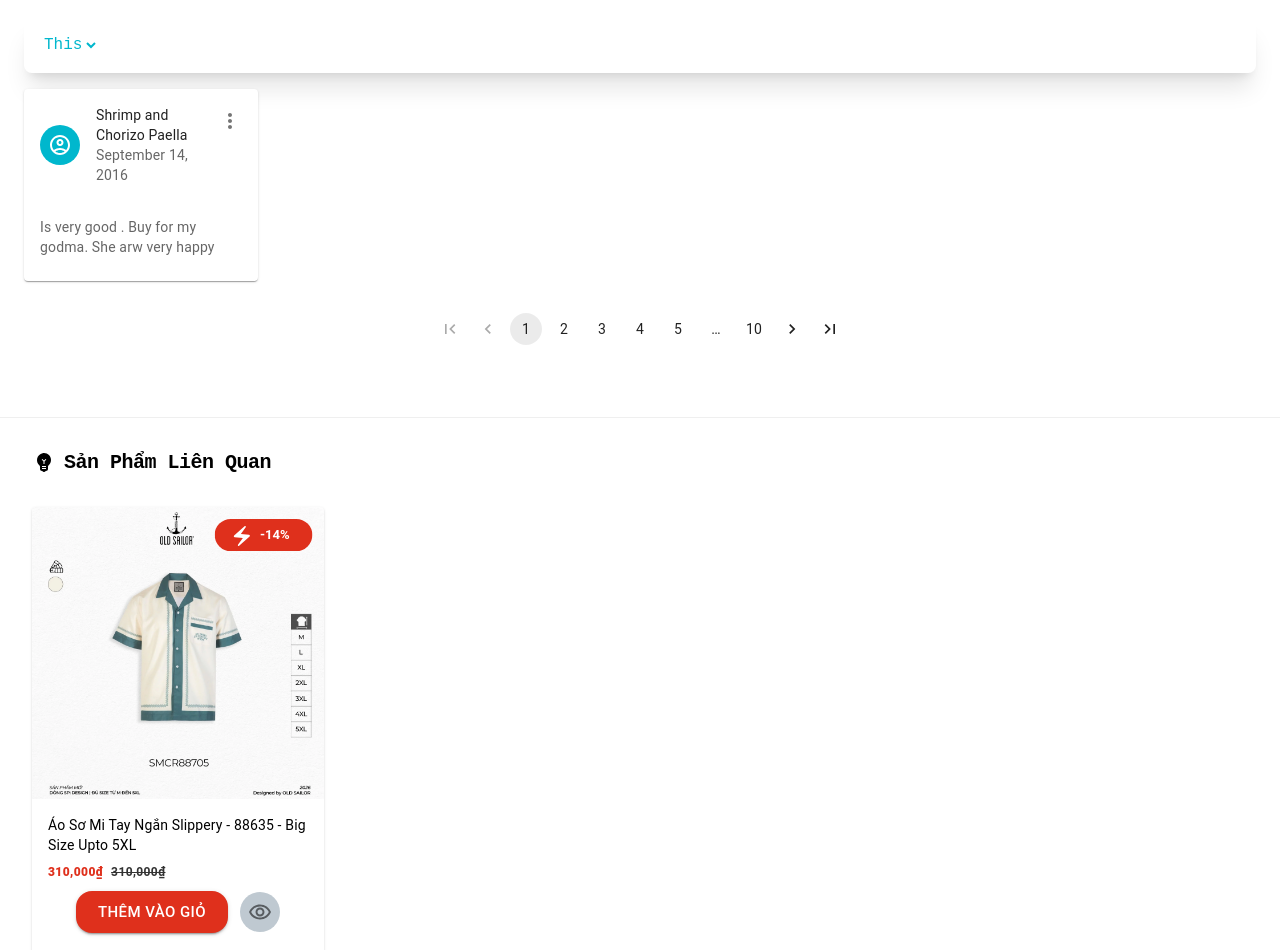
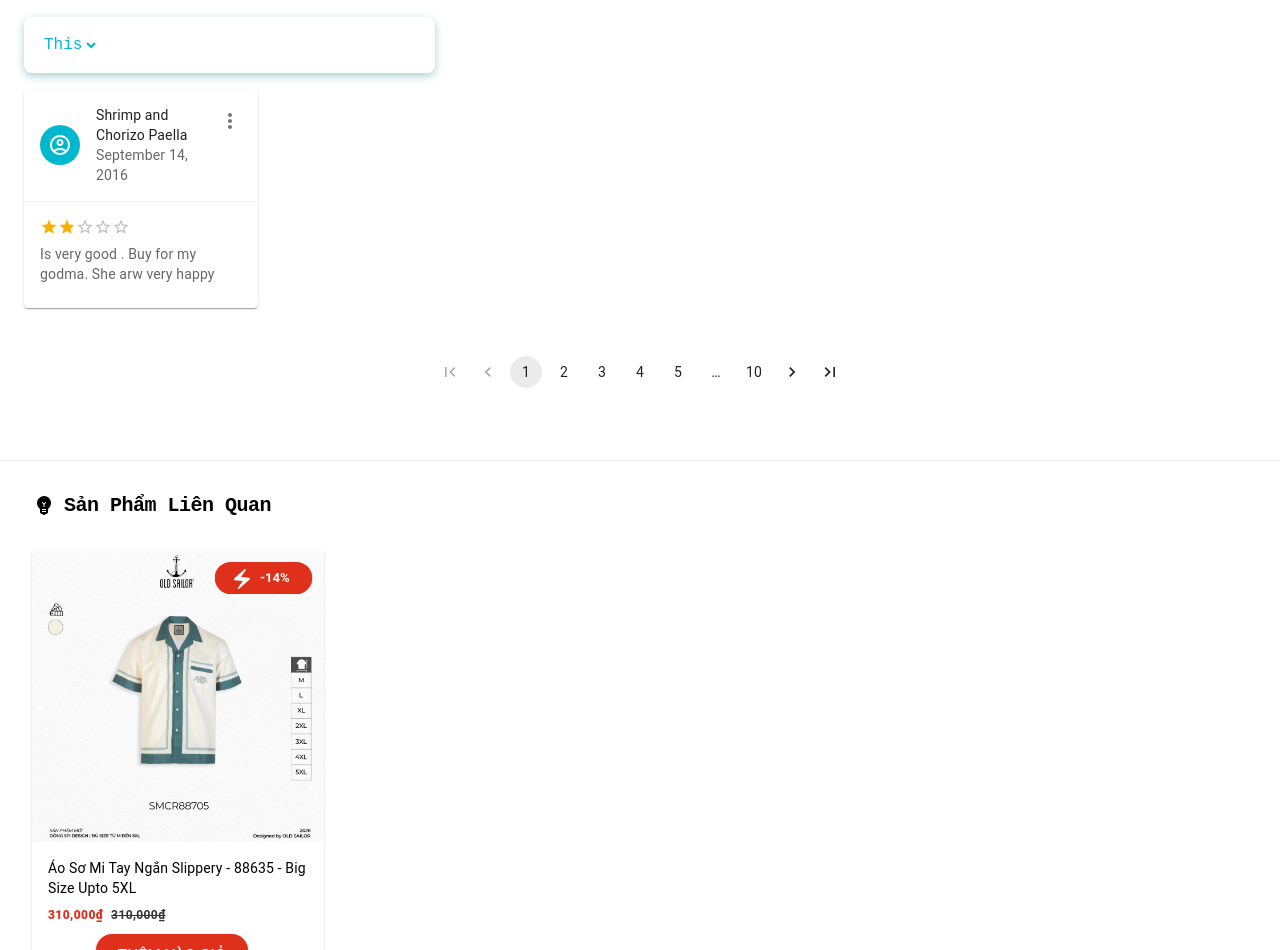
Before and after one commit to JustTuyen/JT-ClothingAndFabrics, a React (Vite) app in the folder Client/clothing_fe/: page /products in a window 1280 px wide. Shown: the part 1850-2800 px from the top of the page. Built offline with nearby package versions, Linux system fonts and the light colour scheme.

Commit message:
update item  page and its components

```diff
--- a/Client/clothing_fe/src/components/Item/Comments.tsx
+++ b/Client/clothing_fe/src/components/Item/Comments.tsx
@@ -5,19 +5,21 @@ import IconButton from '@mui/material/IconButton';
 import Avatar from '@mui/material/Avatar';
 import Card from '@mui/material/Card';
 import CardContent from '@mui/material/CardContent';
-import Button from '@mui/material/Button';
 import CardHeader from '@mui/material/CardHeader';
 import Typography from '@mui/material/Typography';
 import Menu from '@mui/material/Menu';
 import MenuItem from '@mui/material/MenuItem';
 import Pagination from '@mui/material/Pagination';
-import Stack from '@mui/material/Stack';
+import Rating from '@mui/material/Rating';
+
+
 //
 import ModeCommentIcon from '@mui/icons-material/ModeComment';
 import MoreVertIcon from '@mui/icons-material/MoreVert';
 import AccountCircleOutlinedIcon from '@mui/icons-material/AccountCircleOutlined';
 //
-
+import './Css/Comment.css'
+//
 const options = [
   'Report',
 ];
@@ -43,7 +45,8 @@ export default function Comment(){
                    Đánh Giá - Nhận Xét Từ Khách Hàng
                 </h1>
             </div>
-            <div className="w-full shadow-xl p-4 rounded-lg">
+
+            <div className="w-1/3 p-4 rounded-lg comment-box">
                 <select className='text-[#00B7CD]'>
                     <option value="">This</option>
                     <option value="">This</option>
@@ -98,7 +101,8 @@ export default function Comment(){
                             </MenuItem>
                             ))}
                         </Menu>
-                        <CardContent>
+                        <CardContent sx={{borderTop: '1px solid #EFEFEF'}}>
+                                <Rating name="size-small" defaultValue={2} size="small" />
                                 <Typography variant="body2" sx={{ color: 'text.secondary' }}>
                                     Is very good . Buy for my godma. She arw very happy
                                 </Typography>
@@ -106,13 +110,13 @@ export default function Comment(){
                     </Card>
                 </div>
 
+
+            </div>
             <div className="flex justify-center p-8">
                 <Pagination sx={{backgroundColor: 'transparent'}}
                 count={10} showFirstButton showLastButton />
             </div>
         </div>
-
-        </div>
         </>
     )
 }
--- /dev/null
+++ b/Client/clothing_fe/src/components/Item/Css/Comment.css
@@ -0,0 +1,3 @@
+.comment-box{
+    box-shadow: #a9cfd3 0px 3px 8px;
+}
--- a/Client/clothing_fe/src/components/Item/ItemGallery.tsx
+++ b/Client/clothing_fe/src/components/Item/ItemGallery.tsx
@@ -30,7 +30,7 @@ export default function ItemGallery() {
   const mainSettings: Settings = {
     asNavFor: nav2 || undefined,
     dots: false,
-    arrows: true,
+    arrows: false,
     autoplay: true,
     autoplaySpeed: 3000,
     cssEase: "linear",
--- a/Client/clothing_fe/src/components/Item/Suggestion.tsx
+++ b/Client/clothing_fe/src/components/Item/Suggestion.tsx
@@ -1,3 +1,5 @@
+
+import DetailCard from '../ProductDetailCard';
 //
 import './Css/Suggestion.css'
 //
@@ -12,11 +14,9 @@ import Button from '@mui/material/Button';
 import CardActionArea from '@mui/material/CardActionArea';
 import CardActions from '@mui/material/CardActions';
 import Typography from '@mui/material/Typography';
-import IconButton from '@mui/material/IconButton';
 import Tooltip from '@mui/material/Tooltip';
 //
 import ElectricBoltOutlinedIcon from '@mui/icons-material/ElectricBoltOutlined';
-import RemoveRedEyeOutlinedIcon from '@mui/icons-material/RemoveRedEyeOutlined';
 import EmojiObjectsIcon from '@mui/icons-material/EmojiObjects';
 //
 
@@ -70,11 +70,7 @@ export default function SuggestBox(){
                             sx={{ backgroundColor: '#DF301C', borderRadius: '16px'}}>
                                 Thêm vào giỏ
                             </Button>
-                            <Tooltip title="Xem trước">
-                                <IconButton sx={{ backgroundColor: '#BFC9D1' }} size="medium">
-                                    <RemoveRedEyeOutlinedIcon fontSize="inherit" />
-                                </IconButton>
-                            </Tooltip>
+                            <DetailCard/>
                         </CardActions>
                     </CardContent>
                 </Card>
```
Lines whose indentation alone changed are shown as unchanged.
